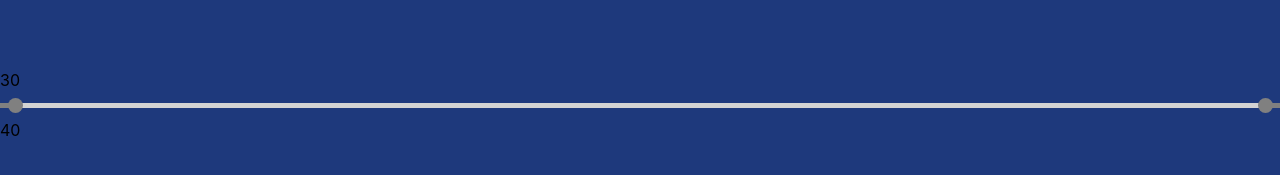
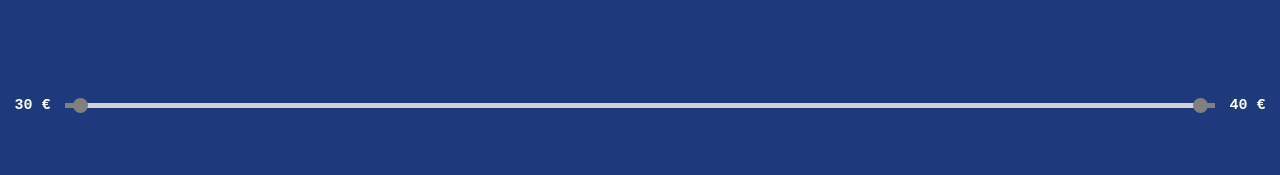
Before and after one commit to kuribox/mangoTest, a React (Vite) app: page /exercise1 in a window 1280 px wide. Shown: the part 295-470 px from the top of the page. Built offline with nearby package versions, Linux system fonts and the light colour scheme.

Commit message:
range tweaks and fixes

```diff
--- a/package.json
+++ b/package.json
@@ -9,6 +9,7 @@
   },
   "dependencies": {
     "axios": "^0.27.2",
+    "prop-types": "^15.8.1",
     "react": "^18.0.0",
     "react-dom": "^18.0.0",
     "react-router-dom": "^6.8.0",
--- a/src/components/Range/index.jsx
+++ b/src/components/Range/index.jsx
@@ -1,12 +1,15 @@
 import React, { useState, useRef, useEffect } from "react";
+import PropTypes from "prop-types";
 import styles from "./range.module.css";
 
 const Range = ({
   min = 30,
   max = 40,
-  values, // = [5, 10, 99, 30.5],
+  values, // = [5, 10, 909, 30.5],
+  suffix = "€",
   step = 2,
   onChange,
+  fontSize = 15,
 }) => {
   const [minValue, setMinValue] = useState(null);
   const [maxValue, setMaxValue] = useState(null);
@@ -17,17 +20,35 @@ const Range = ({
     max: values ? values[values.length - 1] : max,
   });
 
-  const [width, setWidth] = useState(null);
   const [pointWidth, setPointWidth] = useState(1);
+  const [labelSize, seLabelSize] = useState(null);
+
+  const [isActiveMin, setIsActiveMin] = useState(false);
+  const [isActiveMax, setIsActiveMax] = useState(false);
 
   const rangeRef = useRef(null);
   const minRef = useRef(null);
   const maxRef = useRef(null);
   const ref = useRef(null);
+  const rangeContainerRef = useRef(null);
 
   useEffect(() => {
-    setWidth(ref.current.parentElement.offsetWidth);
-    setMaxValue(ref.current.parentElement.offsetWidth);
+    let LabelSize = 0;
+    if (values) {
+      LabelSize =
+        values.reduce((p, c) => {
+          return p > String(c).length ? p : String(c).length;
+        }, 0) *
+          fontSize +
+        5;
+    } else {
+      LabelSize = String(max).length * fontSize + 5;
+    }
+
+    if (suffix) LabelSize += (suffix.length + 1) * fontSize;
+
+    seLabelSize(LabelSize);
+    setMaxValue(ref.current.parentNode.offsetWidth - 2 * LabelSize);
   }, []); // Get width of parent element
 
   useEffect(() => {
@@ -43,24 +64,27 @@ const Range = ({
     if (onChange) onChange(result);
   }, [result]);
 
-  // no render if width is not set or if values are set and there is only one value
-  if (!width && (!values || (values && values.length > 1)))
-    return <div ref={ref} />;
-
   // Update min drag position
   const handleMinDrag = (e) => {
-    if (e.clientX < maxValue && e.clientX >= pointWidth) setMinValue(e.clientX);
+    if (e.clientX - labelSize < maxValue && e.clientX - labelSize >= pointWidth)
+      setMinValue(e.clientX - labelSize);
   };
 
   // Update max drag position
   const handleMaxDrag = (e) => {
-    if (e.clientX > minValue && e.clientX <= width) setMaxValue(e.clientX);
+    if (
+      e.clientX - labelSize > minValue &&
+      e.clientX - labelSize <= rangeContainerRef.current.offsetWidth
+    )
+      setMaxValue(e.clientX - labelSize);
   };
 
   const handleMinMouseDown = (e) => {
     e.stopPropagation();
     e.preventDefault();
+    setIsActiveMin(true);
 
+    document.body.style.cursor = "grab";
     window.addEventListener("mousemove", handleMinDrag);
     window.addEventListener("mouseup", handleMinMouseUp);
   };
@@ -68,36 +92,44 @@ const Range = ({
   const handleMaxMouseDown = (e) => {
     e.stopPropagation();
     e.preventDefault();
+    setIsActiveMax(true);
 
+    document.body.style.cursor = "grab";
     window.addEventListener("mousemove", handleMaxDrag);
     window.addEventListener("mouseup", handleMaxMouseUp);
   };
 
   // on mouse up min drag point, set most close value to result
   const handleMinMouseUp = (e) => {
+    document.body.style.cursor = "auto";
+    const width = rangeContainerRef.current.offsetWidth;
+
+    let stepValue = null;
     if (values) {
-      let stepValue = Math.round(e.clientX / ((width - pointWidth) / maxSteps));
-
-      if (
-        values[stepValue] &&
-        values.findIndex((c) => c === result.max) <= stepValue
-      ) {
-        stepValue = stepValue - 1;
-      }
+      stepValue = Math.round(
+        (e.clientX - labelSize) / ((width - pointWidth) / maxSteps)
+      );
 
       if (!values[stepValue]) stepValue = 0;
+      else if (values.findIndex((c) => c === result.max) <= stepValue)
+        stepValue = stepValue - 1;
 
-      setMinValue(stepValue * ((width - pointWidth) / maxSteps) + pointWidth);
       setResult({ ...result, min: values[stepValue] });
     } else {
-      let stepValue = Math.ceil(e.clientX / ((width - pointWidth) / maxSteps));
+      stepValue = Math.round(
+        (e.clientX - labelSize) / ((width - pointWidth) / maxSteps)
+      );
 
       if (stepValue % step !== 0) stepValue = stepValue - (stepValue % step);
       if (stepValue + min >= result.max) stepValue = stepValue - step;
 
-      setMinValue(stepValue * ((width - pointWidth) / maxSteps) + pointWidth);
       setResult({ ...result, min: stepValue + min });
     }
+
+    if (stepValue !== null) {
+      setMinValue(stepValue * ((width - pointWidth) / maxSteps) + pointWidth);
+    }
+    setIsActiveMin(false);
 
     window.removeEventListener("mousemove", handleMinDrag);
     window.removeEventListener("mouseup", handleMinMouseUp);
@@ -105,38 +137,49 @@ const Range = ({
 
   // on mouse up max drag point, set most close value to result
   const handleMaxMouseUp = (e) => {
+    document.body.style.cursor = "auto";
+
+    const width = rangeContainerRef.current.offsetWidth;
+
+    let stepValue = null;
     if (values) {
-      let stepValue = Math.round(e.clientX / ((width - pointWidth) / maxSteps));
+      stepValue = Math.round(
+        (e.clientX - labelSize) / ((width - pointWidth) / maxSteps)
+      );
+      if (!values[stepValue]) stepValue = values.length - 1;
+      else if (values.findIndex((c) => c === result.min) >= stepValue)
+        stepValue = stepValue + 1;
 
-      if (
-        values[stepValue] &&
-        values.findIndex((c) => c === result.min) >= stepValue
-      ) {
-        stepValue = stepValue + 1;
-      }
-
-      if (!values[stepValue]) stepValue = values.length - 1;
-
-      setMaxValue(stepValue * ((width - pointWidth) / maxSteps) + pointWidth);
       setResult({ ...result, max: values[stepValue] });
     } else {
-      let stepValue = Math.floor(e.clientX / ((width - pointWidth) / maxSteps));
-
+      stepValue = Math.round(
+        (e.clientX - labelSize) / ((width - pointWidth) / maxSteps)
+      );
       if (stepValue % step !== 0) stepValue = stepValue + (stepValue % step);
       if (stepValue + min <= result.min) stepValue = stepValue + step;
 
-      setMaxValue(stepValue * ((width - pointWidth) / maxSteps) + pointWidth);
       setResult({ ...result, max: stepValue + min });
     }
+
+    if (stepValue !== null) {
+      setMaxValue(stepValue * ((width - pointWidth) / maxSteps) + pointWidth);
+    }
+    setIsActiveMax(false);
 
     window.removeEventListener("mousemove", handleMaxDrag);
     window.removeEventListener("mouseup", handleMaxMouseUp);
   };
 
+  if (!labelSize) return <div ref={ref} />;
+
   return (
-    <div ref={ref}>
-      {result.min}
-      <div ref={rangeRef} className={styles.range} style={{ width }}>
+    <div ref={ref} className={styles.container}>
+      <div className={styles.value} style={{ fontSize, width: labelSize }}>
+        {suffix ? `${result.min} ${suffix}` : result.min}
+      </div>
+      <div ref={rangeContainerRef} style={{ flex: 1 }}>
+        {(!values || (values && values.length > 1)) && (
+          <div ref={rangeRef} className={styles.range}>
             <div className={styles.bar} />
             <div
               className={styles.selectedBar}
@@ -147,7 +190,9 @@ const Range = ({
             />
             <div
               ref={minRef}
-          className={styles.min}
+              className={`${styles.point} ${
+                isActiveMin ? styles.dragging : ""
+              }`}
               style={{
                 left: `${minValue - pointWidth}px`,
               }}
@@ -157,7 +202,9 @@ const Range = ({
             </div>
             <div
               ref={maxRef}
-          className={styles.max}
+              className={`${styles.point} ${
+                isActiveMax ? styles.dragging : ""
+              }`}
               style={{
                 left: `${maxValue - pointWidth}px`,
               }}
@@ -166,9 +213,28 @@ const Range = ({
               <div className={styles.circle} />
             </div>
           </div>
-      {result.max}
+        )}
+      </div>
+      <div className={styles.value} style={{ fontSize, width: labelSize }}>
+        {suffix ? `${result.max} ${suffix}` : result.max}
+      </div>
     </div>
   );
 };
 
+Range.propTypes = {
+  min: PropTypes.number,
+  max: PropTypes.number,
+  step: PropTypes.number,
+  values: PropTypes.array,
+  suffix: PropTypes.string,
+  fontSize: PropTypes.number,
+  onChange: PropTypes.func,
+};
+
+Range.defaultProps = {
+  step: 1,
+  fontSize: 15,
+};
+
 export default Range;
--- a/src/components/Range/range.module.css
+++ b/src/components/Range/range.module.css
@@ -1,3 +1,20 @@
+.container {
+  flex-direction: row;
+  display: flex;
+  width: 100%;
+  justify-content: center;
+  align-items: center;
+}
+
+.value {
+  padding-left: 10px;
+  padding-right: 10px;
+  color: white;
+  font-weight: bold;
+  font-family: monospace;
+  text-align: center;
+}
+
 .range {
   position: relative;
   height: 30px;
@@ -22,8 +39,7 @@
   left: 0;
 }
 
-.min,
-.max {
+.point {
   position: absolute;
   top: 0;
   bottom: 0;
@@ -32,13 +48,6 @@
   display: flex;
   align-items: center;
   justify-content: center;
-}
-
-.min {
-  left: 0;
-}
-
-.max {
   left: 0;
 }
 
@@ -48,6 +57,11 @@
   border-radius: 50%;
   background-color: gray;
   z-index: 3;
+}
+
+.dragging .circle {
+  width: 25px;
+  height: 25px;
 }
 
 .minValue,
```
Also changed, not shown: src/components/Range/range.css (deleted, +0 -35 lines). Lines whose indentation alone changed are shown as unchanged.
